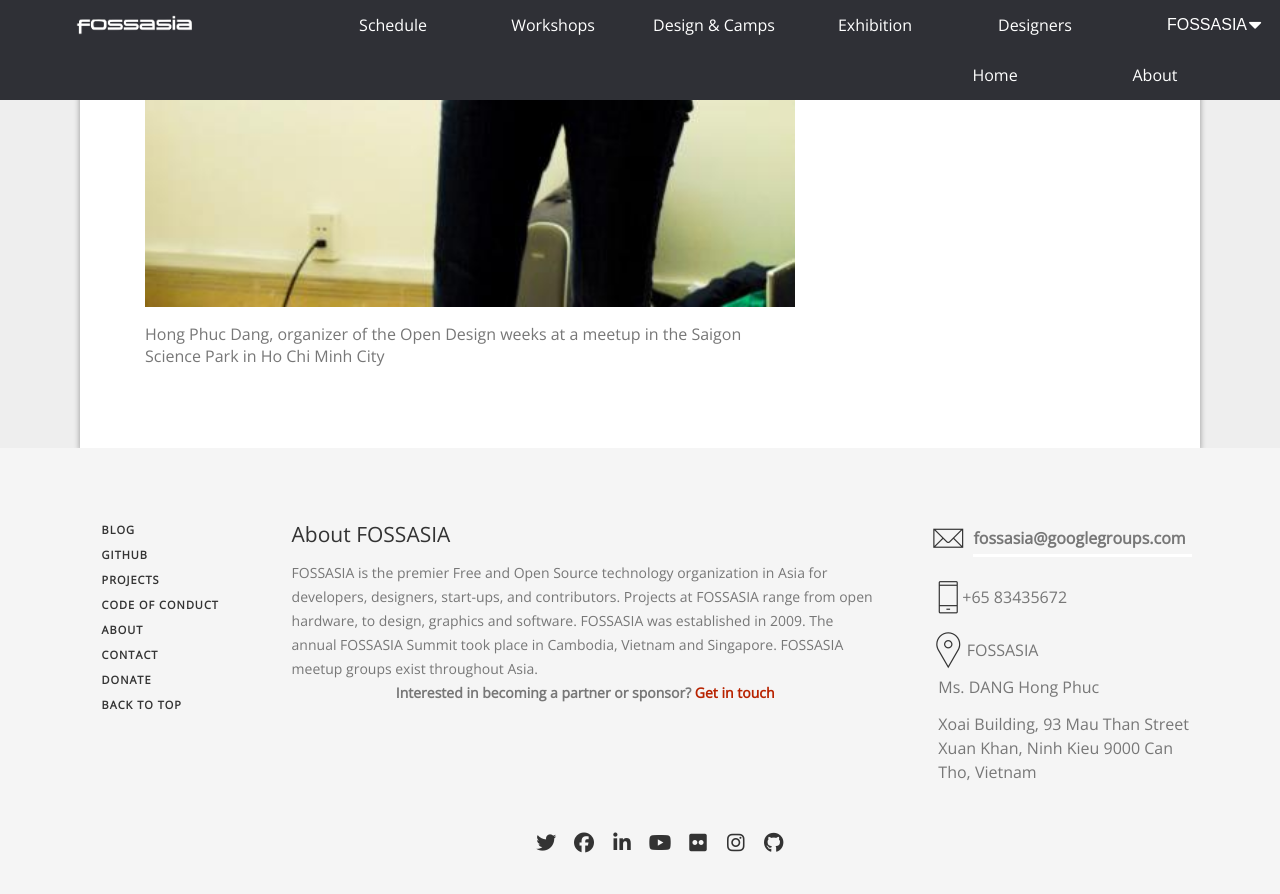
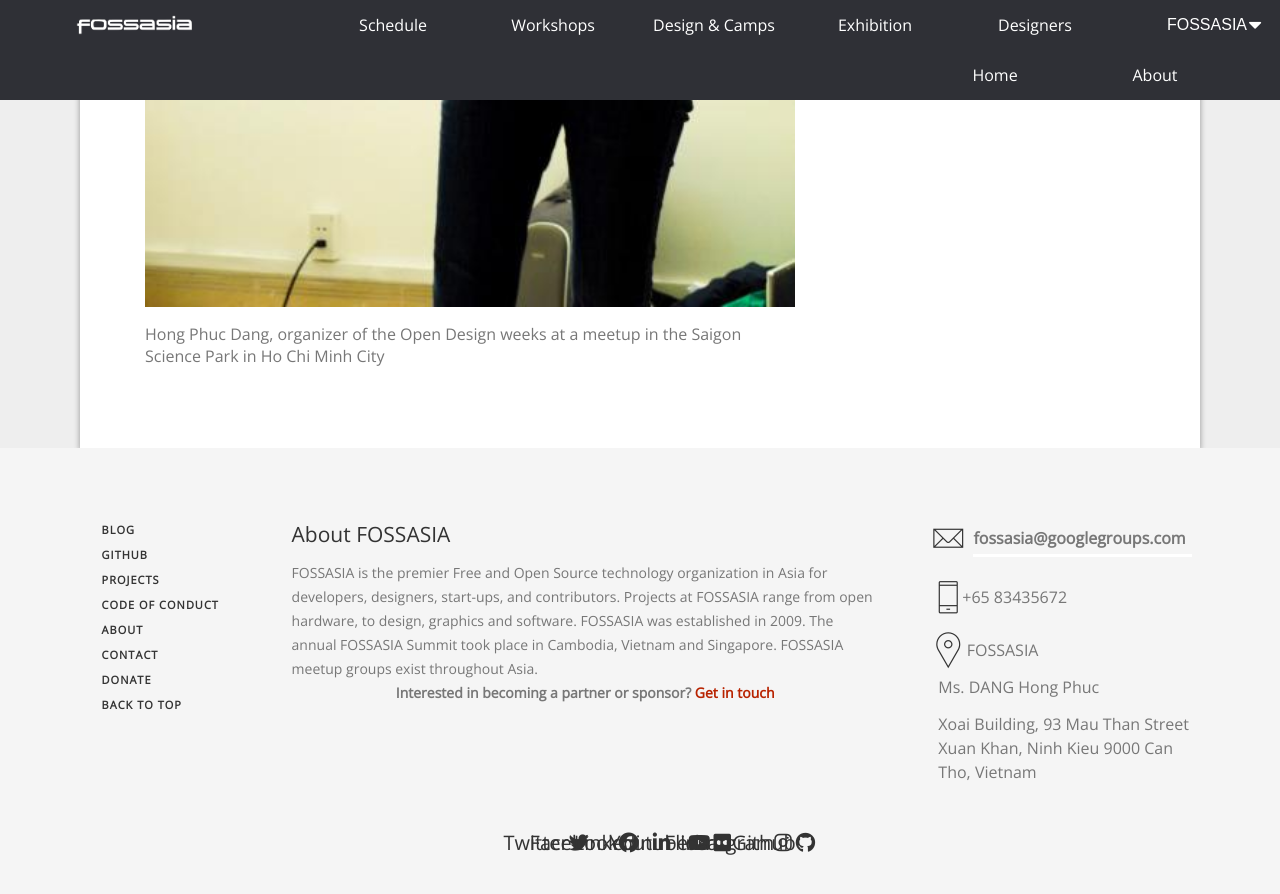
Before and after one commit to fossasia/2012.fossasia.org, a Jekyll site: the page built from index.md, in a window 1280 px wide and 900 px high, scrolled down 8813 px. Shown: the top 894 px of the window. Built offline with Jekyll 4.4.1, drawn with Linux system fonts in a browser that asks for light colours; nearby versions of some CDN libraries; some web fonts are replaced.

```diff
--- a/_includes/footer.html
+++ b/_includes/footer.html
@@ -65,25 +65,25 @@
 			<div id="DIV_42">
 				<ul id="UL_43">
 					<li id="LI_44">
-						<a href="http://twitter.com/fossasia" id="A_45"><i class="fa fa-twitter" aria-hidden="true"></i></a>
+						<a href="http://twitter.com/fossasia" id="A_45">Twitter<i class="fa fa-twitter" aria-hidden="true"></i></a>
 					</li>
 					<li id="LI_47">
-						<a href="http://facebook.com/fossasia" id="A_48"><i class="fa fa-facebook" aria-hidden="true"></i></a>
+						<a href="http://facebook.com/fossasia" id="A_48">Facebook<i class="fa fa-facebook" aria-hidden="true"></i></a>
 					</li>
 					<li id="LI_50">
-						<a href="https://www.linkedin.com/groups/FOSSASIA-3762811" id="A_51"><i class="fa fa-linkedin" aria-hidden="true"></i></a>
+						<a href="https://www.linkedin.com/groups/FOSSASIA-3762811" id="A_51">Linkedin<i class="fa fa-linkedin" aria-hidden="true"></i></a>
 					</li>
 					<li id="LI_53">
-						<a href="https://www.youtube.com/channel/UCQprMsG-raCIMlBudm20iLQ" id="A_54"><i class="fa fa-youtube-play" aria-hidden="true"></i></a>
+						<a href="https://www.youtube.com/channel/UCQprMsG-raCIMlBudm20iLQ" id="A_54">Youtube<i class="fa fa-youtube-play" aria-hidden="true"></i></a>
 					</li>
 					<li id="LI_56">
-						<a href="https://www.flickr.com/photos/fossasia" id="A_57"><i class="fa fa-flickr" aria-hidden="true"></i></a>
+						<a href="https://www.flickr.com/photos/fossasia" id="A_57">Flickr<i class="fa fa-flickr" aria-hidden="true"></i></a>
 					</li>
 					<li id="LI_59">
-						<a href="https://www.instagram.com/explore/tags/fossasia/" id="A_60"><i class="fa  fa-instagram" aria-hidden="true"></i></a>
+						<a href="https://www.instagram.com/explore/tags/fossasia/" id="A_60">Insatgram<i class="fa  fa-instagram" aria-hidden="true"></i></a>
 					</li>
 					<li id="LI_62">
-						<a href="https://github.com/fossasia" id="A_63"><i class="fa fa-github" aria-hidden="true"></i></a>
+						<a href="https://github.com/fossasia" id="A_63">Github<i class="fa fa-github" aria-hidden="true"></i></a>
 					</li>
 				</ul>
 			</div>
```
